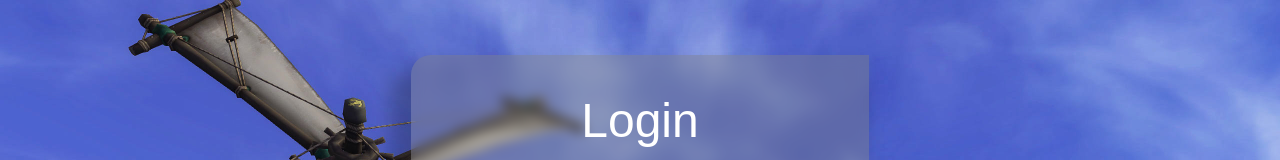
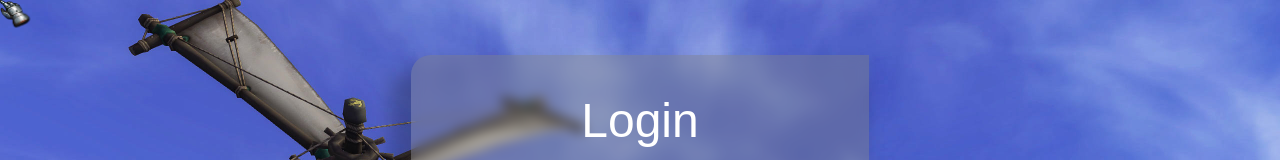
Before and after one commit to tomepro/AzGate, a React (Vite) app: page / in a window 1280 px wide. Shown: the top 160 px of the page. Built offline with nearby package versions, Linux system fonts and the light colour scheme; a web font is replaced by a local one.

Commit message:
Added first version of custom cursor.

```diff
--- a/index.html
+++ b/index.html
@@ -5,6 +5,15 @@
     <link rel="icon" type="image/x-icon" href="src/assets/classic.ico" />
     <meta name="viewport" content="width=device-width, initial-scale=1.0" />
     <title>AzGate</title>
+    <style>
+    .custom-cursor {
+      pointer-events: none;
+      z-index: 9999;
+    }
+    html {
+      cursor: none;
+    }
+    </style>
   </head>
 
   <body>
--- /dev/null
+++ b/src/components/cursor.jsx
@@ -0,0 +1,31 @@
+import { useEffect, useState } from "react";
+
+export default function CustomCursor() {
+  const [position, setPosition] = useState({ x: 0, y: 0 });
+
+  useEffect(() => {
+    const updateMousePosition = (e) => {
+      setPosition({ x: e.clientX, y: e.clientY });
+    };
+
+    window.addEventListener("mousemove", updateMousePosition);
+    return () => window.removeEventListener("mousemove", updateMousePosition);
+  }, []);
+
+  return (
+    <img
+      src="/gauntlet.webp"
+      alt="Custom Cursor"
+      className="custom-cursor"
+      style={{
+        left: `${position.x}px`,
+        top: `${position.y}px`,
+        position: "fixed",
+        width: "32px",
+        height: "32px",
+        pointerEvents: "none",
+        transform: "translate(0,0)",
+      }}
+    />
+  );
+}
--- a/src/main.jsx
+++ b/src/main.jsx
@@ -1,11 +1,13 @@
 import React from "react";
 import ReactDOM from "react-dom/client";
+import CustomCursor from "./components/cursor";
 import App from "./App";
 import { I18nextProvider } from "react-i18next";
 import i18n from "./i18n";
 
 ReactDOM.createRoot( document.getElementById( "root" ) ).render(
   <I18nextProvider i18n={i18n}>
+    <CustomCursor />
     <App />
   </I18nextProvider>
 );
```
Also changed, not shown: public/gauntlet.webp (added).
